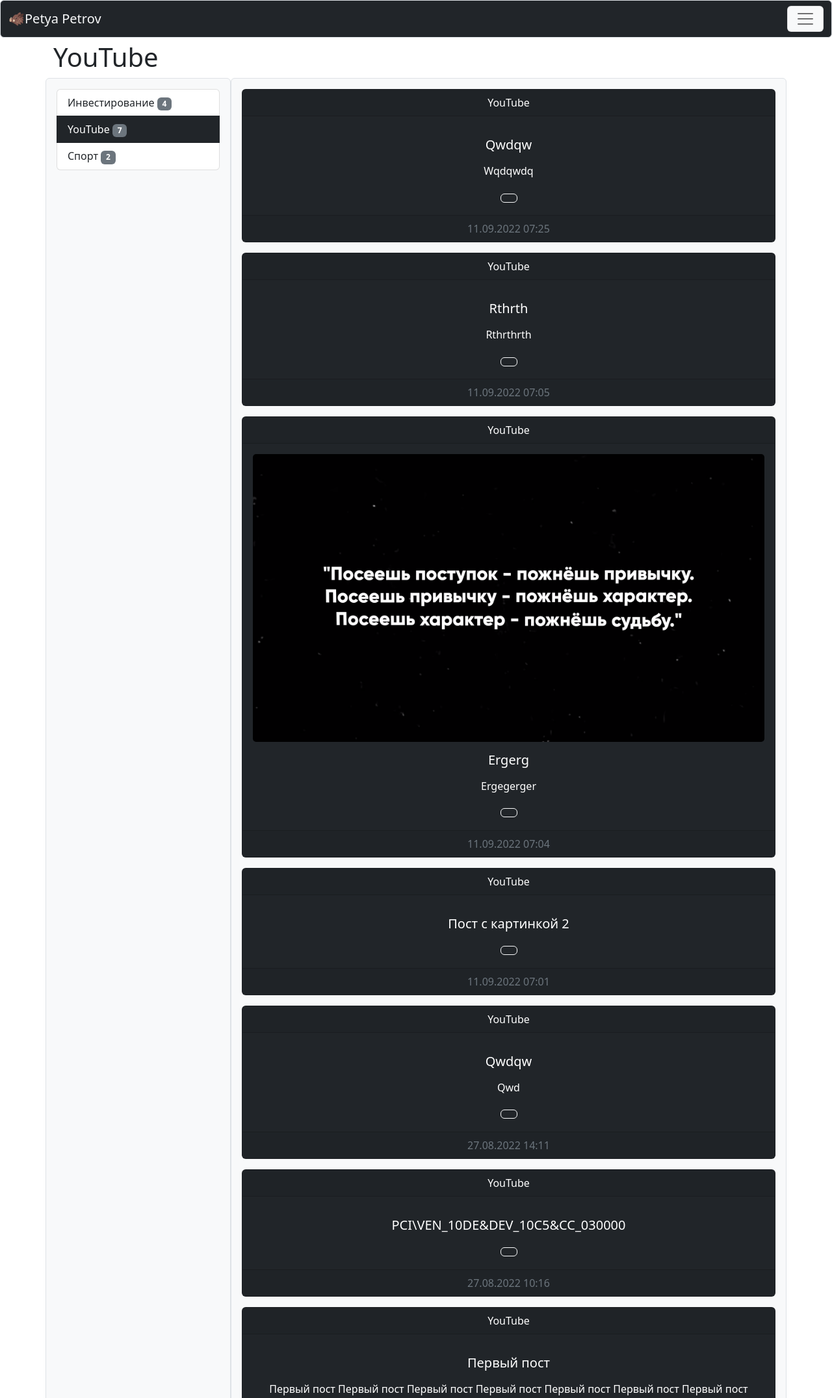
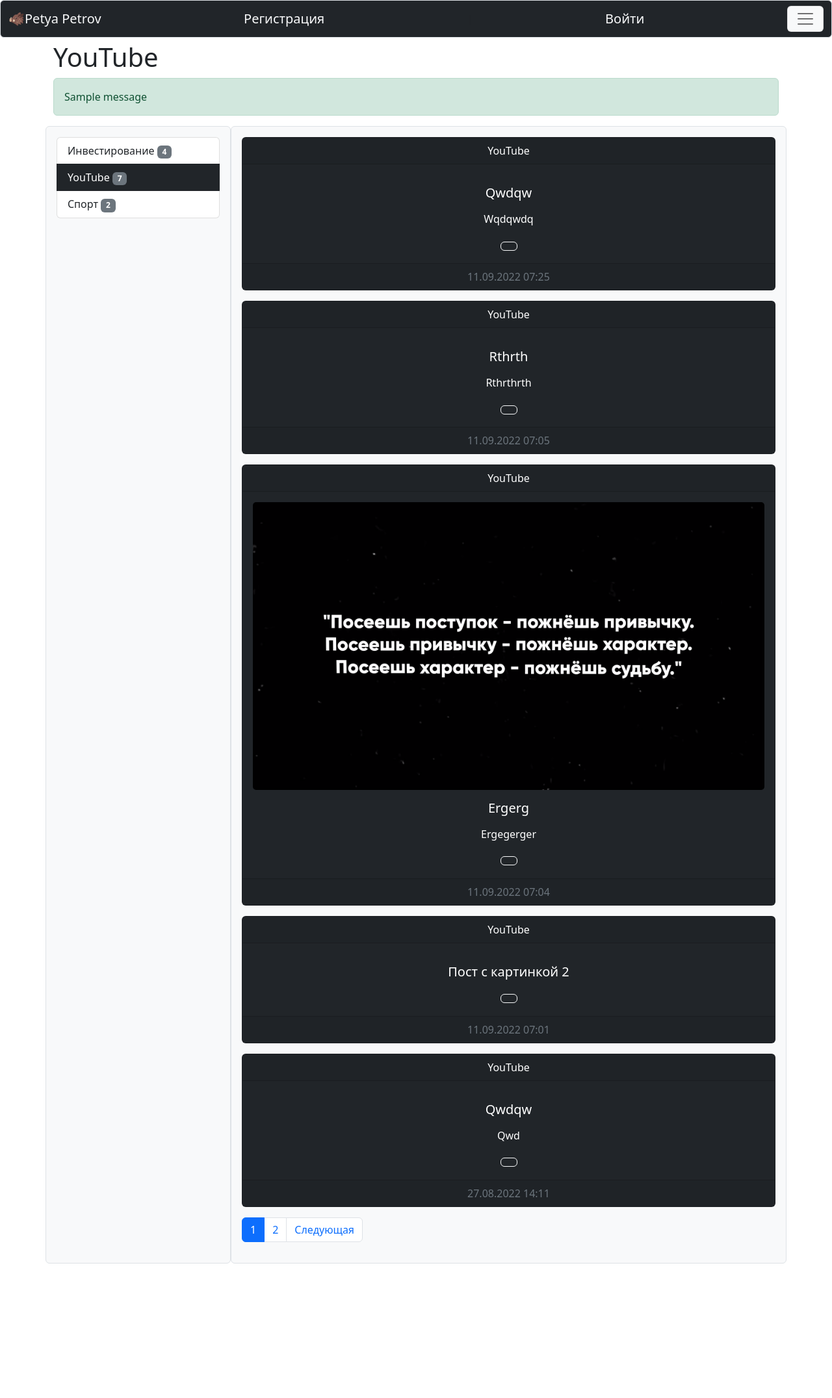
Before and after one commit to Devil666face/PersonalSite, a Django app: page /category/3/ in a window 1280 px wide. Shown: the top 2152 px of the page at 65% size. After the commit the page ends 1945 px from the top, so only its background shows below. Run offline with Django 4.2, Linux system fonts and the light colour scheme; data comes from the database, SQL or seed files in the repository; both versions use the stored data as it was after the commit; one stand-in notice (Sample message) is shown; some libraries are stand-ins or nearby versions.

Commit message:
Add normal pagination. Add starter register form

```diff
--- a/personalsite/blog/templates/blog/include/_paginator.html
+++ b/personalsite/blog/templates/blog/include/_paginator.html
@@ -1,12 +1,30 @@
+{% if page_obj.has_other_pages %}
 <nav aria-label="...">
     <ul class="pagination">
+        {% if page_obj.has_previous %}
+        <li class="page-item">
+            <a class="page-link" href="?page={{page_obj.previous_page_number}}" tabindex="-1">Предыдущая</a>
+        </li>
+        {% endif %}
+        {% for page in page_obj.paginator.page_range %}
 
-        {% for page in page_obj.paginator.page_range %}
-        <li class="page-item">
-            <a class="page-link" href="?page={{ page }}">{{page}}</a>
-        </li>
+            {% if page_obj.number == page %}
+            <li class="page-item">
+                <a class="page-link active" aria-current="page" href="?page={{ page }}">{{page}}</a>
+            </li>
+            {% elif page > page_obj.number|add:-3 and page < page_obj.number|add:3%}
+            <li class="page-item">
+                <a class="page-link" href="?page={{ page }}">{{page}}</a>
+            </li>
+            {% endif %}
 
         {% endfor %}
 
+        {% if page_obj.has_next %}
+        <li class="page-item">
+            <a class="page-link" href="?page={{page_obj.next_page_number}}">Следующая</a>
+        </li>
+        {% endif %}
     </ul>
 </nav>
+{% endif %}
--- a/personalsite/blog/templatetags/blog_tags.py
+++ b/personalsite/blog/templatetags/blog_tags.py
@@ -1,6 +1,6 @@
 from django import template
 from blog.models import Category, Article
-from django.db.models import Count
+from django.db.models import Count, F
 
 register = template.Library()
 
@@ -13,5 +13,5 @@
     # Убираем категории без статей
     # categories = Category.objects.all()
     # categories = Category.objects.annotate(cnt=Count('get_articles')).filter(cnt__gt=0)
-    categories = Category.objects.filter(get_articles__published=True).annotate(cnt=Count('get_articles')).filter(cnt__gt=0)
+    categories = Category.objects.filter(get_articles__published=True).annotate(cnt=Count('get_articles',filter=F('get_articles__published'))).filter(cnt__gt=0)
     return {'categories':categories,'category':category}
--- a/personalsite/blog/urls.py
+++ b/personalsite/blog/urls.py
@@ -10,4 +10,6 @@
     path('article/<int:pk>/', ViewArticle.as_view(), name='article'),
     # path('article/add-article/', add_article, name='add_artcile'),
     path('article/add-article/', CreateArticle.as_view(), name='add_artcile'),
+    path('register/',register, name='register'),
+    path('login/',login, name='login'),
 ]
--- a/personalsite/blog/views.py
+++ b/personalsite/blog/views.py
@@ -1,3 +1,4 @@
+from email import message
 from django.shortcuts import render, get_object_or_404, redirect
 from .models import Article, Category
 from .forms import ArtcileForm
@@ -10,6 +11,10 @@
 from django.core.paginator import Paginator
 # mixin
 # from .utils import Mixin
+# register and login
+from django.contrib.auth.forms import UserCreationForm
+
+from django.contrib import messages
 
 # def get_paginating(request):
     # articles = Article.objects.all()
@@ -18,12 +23,27 @@
     # page_obj = paginator.get_page(page_num)
     #
 
+def register(request):
+    if request.method == 'POST':
+        form = UserCreationForm(request.POST)
+        if form.is_valid():
+            form.save()
+            messages.success(request,'Пользователь создан.')
+            return redirect('login')
+        else:
+            messages.error(request,f'Ошибка регистрации.')
+    else:
+        form = UserCreationForm()
+    return render(request, 'blog/register.html', {"form":form})
+
+def login(request):
+    return render(request, 'blog/login.html')
 
 class HomeArticle(ListView):
     model = Article
     template_name = 'blog/home.html'
     context_object_name = 'articles'
-    paginate_by = 2
+    paginate_by = 5
     # extra_context = {
     #     'title':'Главная'
     # }
@@ -50,6 +70,7 @@
     model = Article
     template_name = 'blog/home.html'
     context_object_name = 'articles'
+    paginate_by = 5
     # allow_empty = False #Запрещаем показ пустых списков
 
     def get_context_data(self, *, object_list = None, **kwargs):
--- a/personalsite/templates/base.html
+++ b/personalsite/templates/base.html
@@ -16,6 +16,22 @@
             <div class="mt-5 pt-3"><h1>{{title_current}}</h1></div>
             {% endblock title_current %}
 
+
+            {% if messages %}
+
+                {% for message in messages %}
+
+                {% if message.tags == 'error' %}
+                    <div class="alert alert-danger" role="alert">{{message}}</div>
+                {% else %}
+                    <div class="alert alert-{{message.tags}}" role="alert">{{message}}</div>
+                {% endif %}
+
+                {% endfor %}
+
+            {% endif %}
+
+
             {% block home %}{% endblock %}
 
             {% block article %}{% endblock %}
--- a/personalsite/templates/include/_navbar.html
+++ b/personalsite/templates/include/_navbar.html
@@ -2,6 +2,22 @@
 <nav class="navbar bg-dark fixed-top mb-3 border rounded">
   <div class="container-fluid">
     <a class="navbar-brand text-light" href="{% url 'home'%}">🐗Petya Petrov</a>
+    <a class="navbar-brand text-light" href="{% url 'register'%}">
+        <lord-icon
+        src="{% static 'lordicon/enter.js' %}"
+        trigger="hover"
+        style="width:32px;height:32px">
+    </lord-icon>
+    Регистрация</a>
+
+    |<a class="navbar-brand text-light center" href="{% url 'login'%}">
+        <lord-icon
+        src="{% static 'lordicon/enter.js' %}"
+        trigger="hover"
+        style="width:32px;height:32px">
+    </lord-icon>
+    Войти</a>
+
     <button class="navbar-toggler bg-light" type="button" data-bs-toggle="offcanvas" data-bs-target="#offcanvasNavbar" aria-controls="offcanvasNavbar">
       <span class="navbar-toggler-icon"></span>
   </button>
@@ -12,15 +28,7 @@
     </div>
     <div class="offcanvas-body">
         <ul class="navbar-nav justify-content-end flex-grow-1 pe-3">
-          <li class="nav-item">
-            <a class="nav-link" href="{% url 'add_artcile'%}">
-                <lord-icon
-                src="{% static 'lordicon/enter.js' %}"
-                trigger="hover"
-                style="width:32px;height:32px">
-            </lord-icon>
-        Войти</a>
-    </li>
+
 
     {% if request.user.is_authenticated %}
 
```
Also changed, not shown: personalsite/blog/templates/blog/login.html (added, +18 -0 lines), personalsite/blog/templates/blog/register.html (added, +16 -0 lines), personalsite/db.sqlite3.
